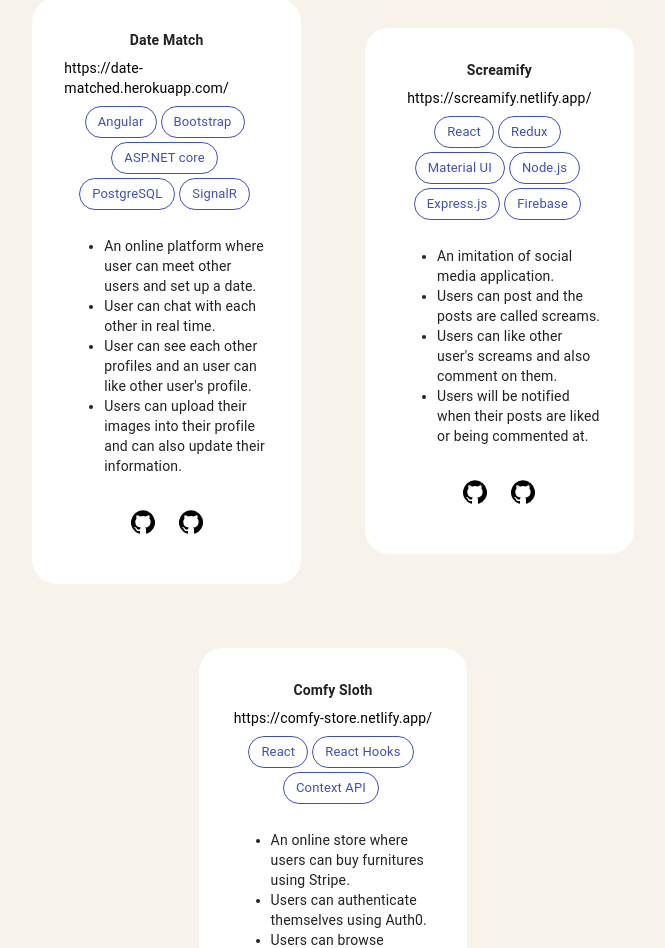
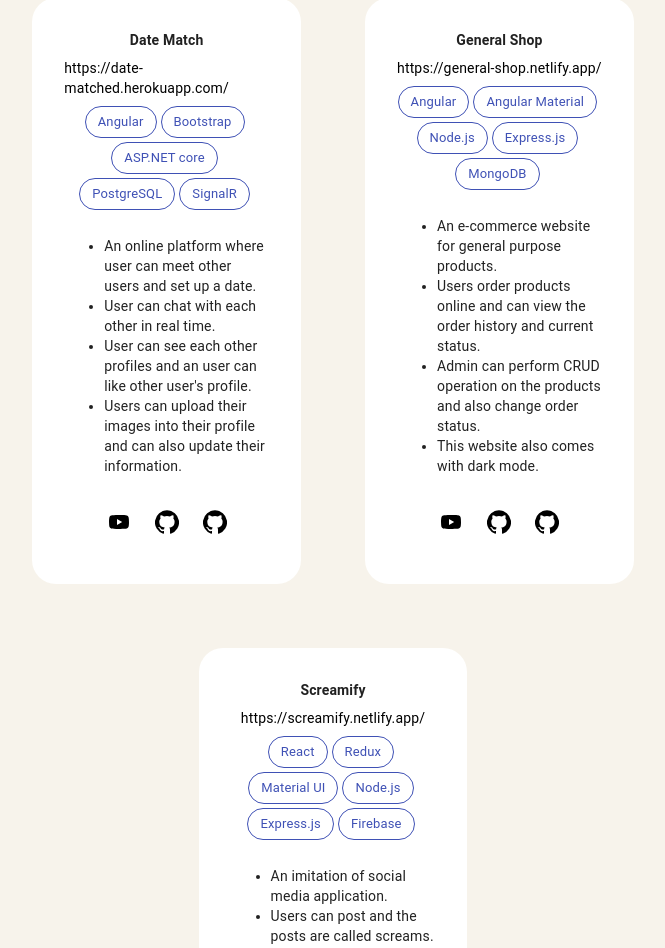
Before and after one commit to abmfahimshahriar/my-portfolio, a React (Create React App) app: page / in a window 1280 px wide. Shown: the part 3300-4248 px from the top of the page, without its empty margins (307-972 px from the left). Built offline with nearby package versions, Linux system fonts and the light colour scheme.

Commit message:
add video preview

```diff
--- a/src/components/ProjectList/ProjectList.tsx
+++ b/src/components/ProjectList/ProjectList.tsx
@@ -5,6 +5,7 @@
 import GitHubIcon from "@material-ui/icons/GitHub";
 import Tooltip from "@material-ui/core/Tooltip";
 import { projectData } from "../../data/projectData";
+import YouTubeIcon from "@material-ui/icons/YouTube";
 
 const ProjectList = () => {
   return (
@@ -13,12 +14,14 @@
         <div className="project-card" key={itemId}>
           <div className="project-name">{item.Title}</div>
           <div className="project-url">
-            <a href={item.Website} target="_blank" rel="noreferrer">{item.Website}</a>
+            <a href={item.Website} target="_blank" rel="noreferrer">
+              {item.Website}
+            </a>
           </div>
           <div className="tech-stack">
             {item.TechStack.map((tech, techId) => (
               <Chip
-              style={{marginRight: "4px", marginBottom: "4px"}}
+                style={{ marginRight: "4px", marginBottom: "4px" }}
                 label={tech}
                 color="primary"
                 variant="outlined"
@@ -33,7 +36,18 @@
               ))}
             </ul>
           </div>
-          <div className="git-links">
+          <div>
+            <Tooltip title="Preview">
+              <IconButton>
+                <a
+                  href={item.VideoUrl}
+                  target="_blank"
+                  rel="noopener noreferrer"
+                >
+                  <YouTubeIcon />
+                </a>
+              </IconButton>
+            </Tooltip>
             <Tooltip title="Front-end">
               <IconButton>
                 <a
@@ -45,6 +59,7 @@
                 </a>
               </IconButton>
             </Tooltip>
+            {item.BackEnd && (
               <Tooltip title="Back-end">
                 <IconButton>
                   <a
@@ -56,6 +71,7 @@
                   </a>
                 </IconButton>
               </Tooltip>
+            )}
           </div>
         </div>
       ))}
--- a/src/data/projectData.tsx
+++ b/src/data/projectData.tsx
@@ -2,22 +2,49 @@
   {
     Title: "Sumi Taskit",
     Website: "https://www.sumitaskit.com/",
-        TechStack: [
-            "React",
-            "Material UI",
-            "Express.js",
-            "Node.js",
-            "MongoDB",
-        ],
+    TechStack: ["React", "Material UI", "Express.js", "Node.js", "MongoDB"],
     Description: [
       "A project management web application.",
       "Create projects and further divide them into sprints over time.",
       "Create tasks under each sprint and assign them to users.",
       "Drag and drop the tasks according to the task buckets defined for the sprint",
-            "Follow up the project using gantt charts and velocity charts."
+      "Follow up the project using gantt charts and velocity charts.",
     ],
     FrontEnd: "https://github.com/abmfahimshahriar/sumi-frontend",
-        BackEnd: "https://github.com/abmfahimshahriar/sumi-backend"
+    BackEnd: "https://github.com/abmfahimshahriar/sumi-backend",
+    VideoUrl: "https://youtu.be/kP2bmF4yfjs",
+  },
+  {
+    Title: "Comfy Sloth",
+    Website: "https://comfy-store.netlify.app/",
+    TechStack: ["React", "React Hooks", "Context API"],
+    Description: [
+      "An online store where users can buy furnitures using Stripe.",
+      "Users can authenticate themselves using Auth0.",
+      "Users can browse different furnitures using several filtering methods.",
+    ],
+    FrontEnd: "https://github.com/abmfahimshahriar/comfy-store",
+    VideoUrl: "https://youtu.be/7BK9LFtrWso",
+  },
+  {
+    Title: "Date Match",
+    Website: "https://date-matched.herokuapp.com/",
+    TechStack: [
+      "Angular",
+      "Bootstrap",
+      "ASP.NET core",
+      "PostgreSQL",
+      "SignalR",
+    ],
+    Description: [
+      "An online platform where user can meet other users and set up a date.",
+      "User can chat with each other in real time.",
+      "User can see each other profiles and an user can like other user's profile.",
+      "Users can upload their images into their profile and can also update their information.",
+    ],
+    FrontEnd: "https://github.com/abmfahimshahriar/DatingApp-client",
+    BackEnd: "https://github.com/abmfahimshahriar/DatingApp-backend",
+    VideoUrl: "https://youtu.be/8Z_n6nN5l88",
   },
   {
     Title: "General Shop",
@@ -33,29 +60,11 @@
       "An e-commerce website for general purpose products.",
       "Users order products online and can view the order history and current status.",
       "Admin can perform CRUD operation on the products and also change order status.",
-            "This website also comes with dark mode."
+      "This website also comes with dark mode.",
     ],
     FrontEnd: "https://github.com/abmfahimshahriar/general-shop",
-        BackEnd: "https://github.com/abmfahimshahriar/tech-store-backend"
-    },
-    {
-        Title: "Date Match",
-        Website: "https://date-matched.herokuapp.com/",
-        TechStack: [
-            "Angular",
-            "Bootstrap",
-            "ASP.NET core",
-            "PostgreSQL",
-            "SignalR"
-        ],
-        Description: [
-            "An online platform where user can meet other users and set up a date.",
-            "User can chat with each other in real time.",
-            "User can see each other profiles and an user can like other user's profile.",
-            "Users can upload their images into their profile and can also update their information.",
-        ],
-        FrontEnd: "https://github.com/abmfahimshahriar/DatingApp-client",
-        BackEnd: "https://github.com/abmfahimshahriar/DatingApp-backend",
+    BackEnd: "https://github.com/abmfahimshahriar/tech-store-backend",
+    VideoUrl: "https://youtu.be/0lT69ZC9FD0",
   },
   {
     Title: "Screamify",
@@ -66,67 +75,16 @@
       "Material UI",
       "Node.js",
       "Express.js",
-            "Firebase"
+      "Firebase",
     ],
     Description: [
       "An imitation of social media application.",
       "Users can post and the posts are called screams.",
       "Users can like other user's screams and also comment on them.",
-            "Users will be notified when their posts are liked or being commented at."
+      "Users will be notified when their posts are liked or being commented at.",
     ],
     FrontEnd: "https://screamify.netlify.app/",
-        BackEnd: "https://github.com/abmfahimshahriar/Screamify-Backend"
+    BackEnd: "https://github.com/abmfahimshahriar/Screamify-Backend",
+    VideoUrl: "https://youtu.be/wgnBV-Aj8xI",
   },
-    {
-        Title: "Comfy Sloth",
-        Website: "https://comfy-store.netlify.app/",
-        TechStack: [
-            "React",
-            "React Hooks",
-            "Context API"
-        ],
-        Description: [
-            "An online store where users can buy furnitures using Stripe.",
-            "Users can authenticate themselves using Auth0.",
-            "Users can browse different furnitures using several filtering methods."
-        ],
-        FrontEnd: "https://github.com/abmfahimshahriar/comfy-store",
-        BackEnd: "https://github.com/abmfahimshahriar/comfy-store"
-    },
-    // {
-    //     Title: "",
-    //     Website: "",
-    //     TechStack: [
-    //         ""
-    //     ],
-    //     Description: [
-    //         ""
-    //     ],
-    //     FrontEnd: "",
-    //     BackEnd: ""
-    // },
-    // {
-    //     Title: "",
-    //     Website: "",
-    //     TechStack: [
-    //         ""
-    //     ],
-    //     Description: [
-    //         ""
-    //     ],
-    //     FrontEnd: "",
-    //     BackEnd: ""
-    // },
-    // {
-    //     Title: "",
-    //     Website: "",
-    //     TechStack: [
-    //         ""
-    //     ],
-    //     Description: [
-    //         ""
-    //     ],
-    //     FrontEnd: "",
-    //     BackEnd: ""
-    // },
-]
+];
```
Lines whose indentation alone changed are shown as unchanged.
